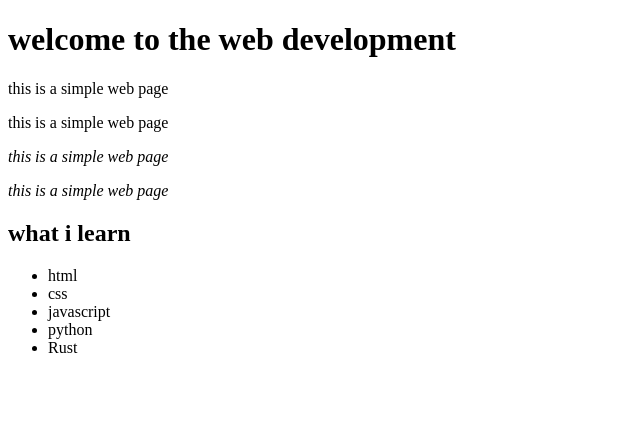
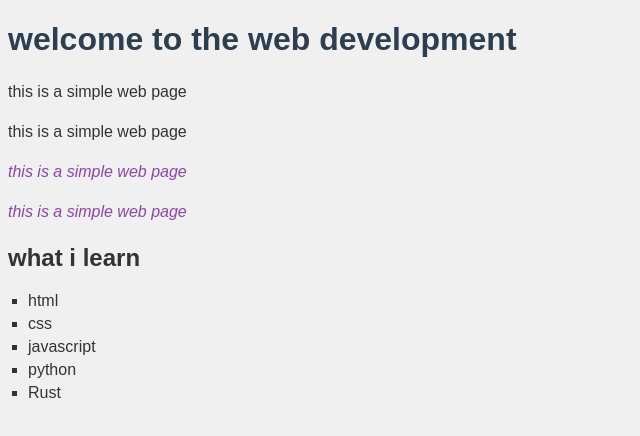
Before and after one commit to geekink-dev/basic_task, a plain HTML site: page index.html in a window 1280 px wide. Shown: the whole page, without its empty margins (0-640 px from the left). Drawn offline with Linux system fonts and the light colour scheme.

Commit message:
css added

```diff
--- a/index.html
+++ b/index.html
@@ -4,6 +4,31 @@
     <meta charset="UTF-8">
     <meta name="viewport" content="width=, initial-scale=1.0">
     <title>Document</title>
+    <style>
+        body {
+            background-color: #f0f0f0;
+            font-family: Arial, sans-serif;
+            color: #333;
+        }
+        h1 {
+            color: #2c3e50;
+        }
+        p {
+            font-size: 16px;
+            line-height: 1.5;
+        }
+        ul {
+            list-style-type: square;
+            padding-left: 20px;
+        }
+        li {
+            margin-bottom: 5px;
+        }
+        i {
+            font-style: italic;
+            color: #8e44ad;
+        }
+    </style>
 </head>
 <body>
     <h1>welcome to the web development</h1>
```
